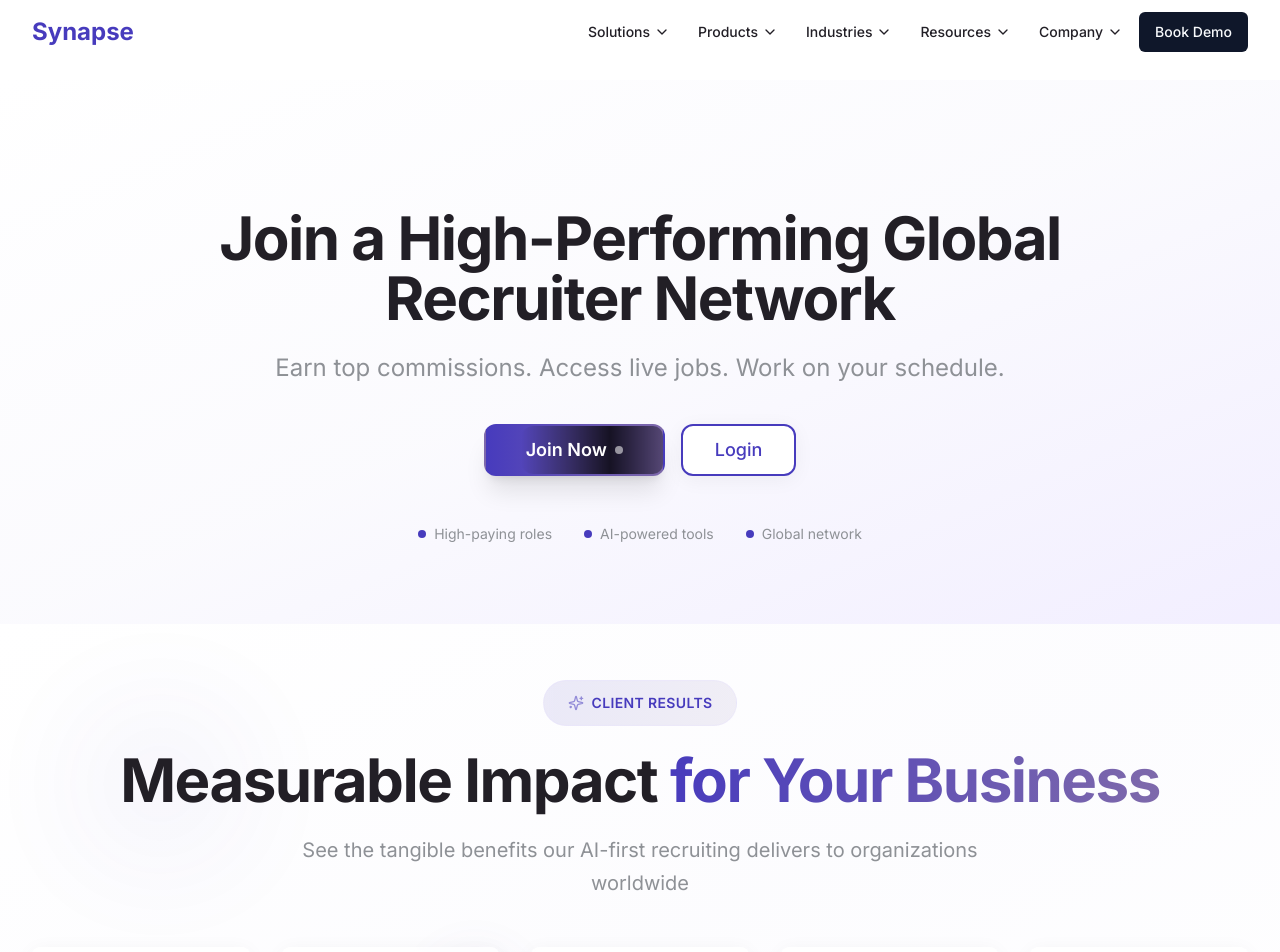
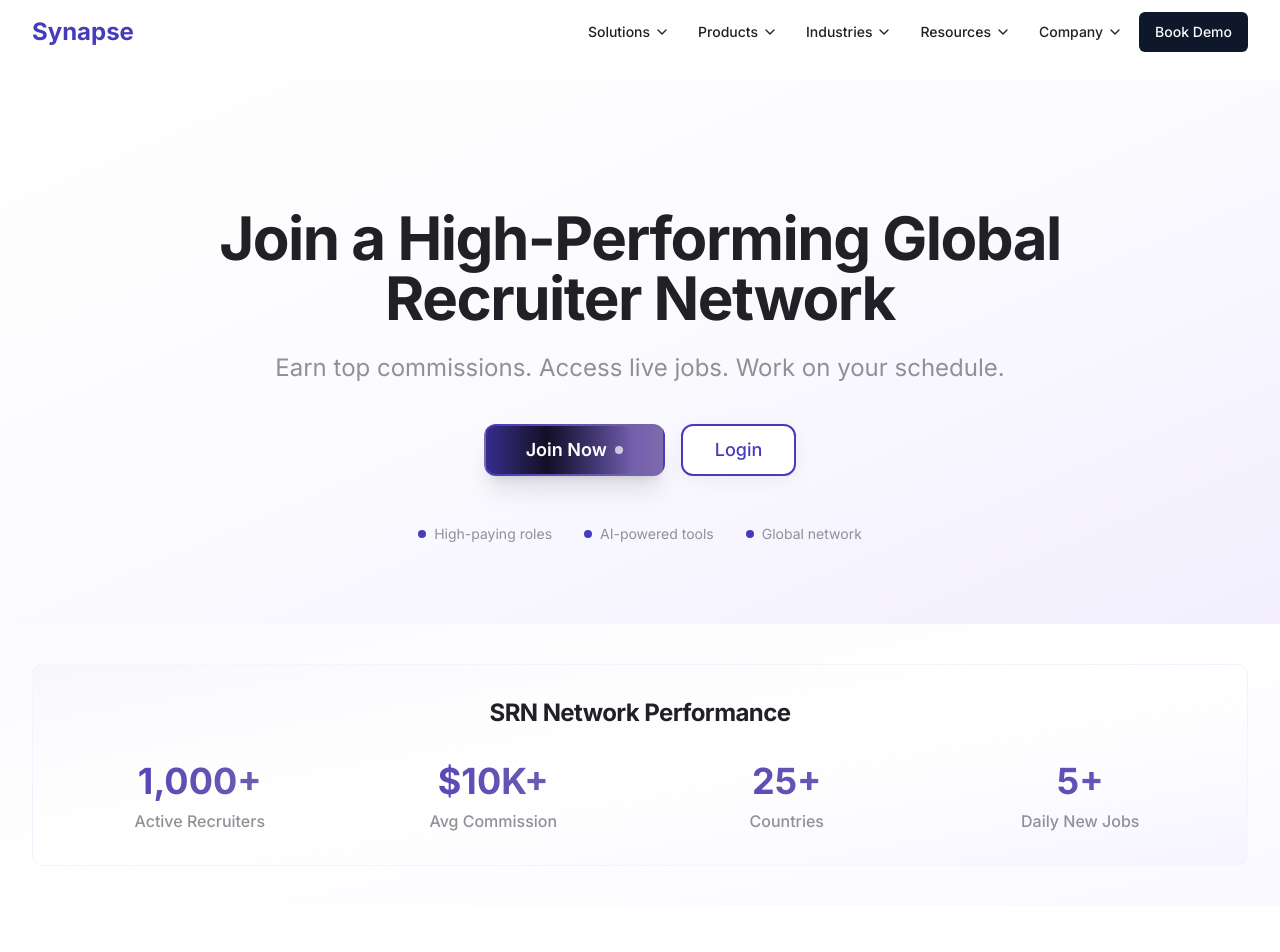
Before and after one commit to ashsynapse/synapse-talent-accelerator_TEST_N-JS, a React (Vite) app: page /recruiters in a window 1280 px wide. Shown: the top 952 px of the page. Built offline with nearby package versions, Linux system fonts and the light colour scheme.

Commit message:
Fix: Use recruiter KPIs in CTA section
Replaced client KPIs with recruiter KPIs in the RecruiterFinalCTASection of the /recruiters page.

```diff
--- /dev/null
+++ b/src/components/recruiter/RecruiterKPISection.tsx
@@ -0,0 +1,37 @@
+
+import React from "react";
+
+const RecruiterKPISection = () => {
+  const metrics = [
+    { label: "Active Recruiters", value: "1,000+" },
+    { label: "Avg Commission", value: "$10K+" },
+    { label: "Countries", value: "25+" },
+    { label: "Daily New Jobs", value: "5+" }
+  ];
+
+  return (
+    <section className="py-10 bg-gradient-to-br from-synapse-lighter/30 via-white to-synapse-light/20">
+      <div className="container-wide">
+        <div className="bg-gradient-to-br from-synapse-lighter/30 via-white to-synapse-light/20 rounded-xl p-8 border border-synapse-light/30">
+          <h3 className="text-2xl font-bold text-synapse-dark text-center mb-8">
+            SRN Network Performance
+          </h3>
+          <div className="grid grid-cols-2 md:grid-cols-4 gap-6">
+            {metrics.map((metric, index) => (
+              <div key={index} className="text-center">
+                <div className="text-3xl md:text-4xl font-bold bg-gradient-to-r from-synapse-primary to-synapse-secondary bg-clip-text text-transparent mb-2">
+                  {metric.value}
+                </div>
+                <div className="text-synapse-gray font-medium">
+                  {metric.label}
+                </div>
+              </div>
+            ))}
+          </div>
+        </div>
+      </div>
+    </section>
+  );
+};
+
+export default RecruiterKPISection;
--- a/src/components/recruiter/RecruiterTestimonialsSection.tsx
+++ b/src/components/recruiter/RecruiterTestimonialsSection.tsx
@@ -25,13 +25,6 @@ const RecruiterTestimonialsSection = () => {
     }
   ];
 
-  const metrics = [
-    { label: "Active Recruiters", value: "1,000+" },
-    { label: "Avg Commission", value: "$10K+" },
-    { label: "Countries", value: "25+" },
-    { label: "Daily New Jobs", value: "5+" }
-  ];
-
   return (
     <section className="section-padding bg-white">
       <div className="container-wide">
@@ -44,7 +37,7 @@ const RecruiterTestimonialsSection = () => {
           </p>
         </div>
 
-        <div className="grid md:grid-cols-3 gap-8 mb-16">
+        <div className="grid md:grid-cols-3 gap-8">
           {testimonials.map((testimonial, index) => (
             <Card key={index} className="border border-gray-100 shadow-soft hover:shadow-medium transition-shadow">
               <CardContent className="p-7">
@@ -61,24 +54,6 @@ const RecruiterTestimonialsSection = () => {
             </Card>
           ))}
         </div>
-
-        <div className="bg-gradient-to-br from-synapse-lighter/30 via-white to-synapse-light/20 rounded-xl p-8 border border-synapse-light/30">
-          <h3 className="text-2xl font-bold text-synapse-dark text-center mb-8">
-            SRN Network Performance
-          </h3>
-          <div className="grid grid-cols-2 md:grid-cols-4 gap-6">
-            {metrics.map((metric, index) => (
-              <div key={index} className="text-center">
-                <div className="text-3xl md:text-4xl font-bold bg-gradient-to-r from-synapse-primary to-synapse-secondary bg-clip-text text-transparent mb-2">
-                  {metric.value}
-                </div>
-                <div className="text-synapse-gray font-medium">
-                  {metric.label}
-                </div>
-              </div>
-            ))}
-          </div>
-        </div>
       </div>
     </section>
   );
--- a/src/pages/Recruiters.tsx
+++ b/src/pages/Recruiters.tsx
@@ -7,7 +7,7 @@ import HowItWorksRecruiterSection from "../components/recruiter/HowItWorksRecrui
 import WhyJoinSRNSection from "../components/recruiter/WhyJoinSRNSection";
 import IndustriesRecruiterSection from "../components/recruiter/IndustriesRecruiterSection";
 import RecruiterFinalCTASection from "../components/recruiter/RecruiterFinalCTASection";
-import KPIPerformanceSection from "../components/KPIPerformanceSection";
+import RecruiterKPISection from "../components/recruiter/RecruiterKPISection";
 
 const Recruiters = () => {
   return (
@@ -17,7 +17,7 @@ const Recruiters = () => {
     >
       <div className="min-h-screen">
         <RecruiterHeroSection />
-        <KPIPerformanceSection />
+        <RecruiterKPISection />
         <HowItWorksRecruiterSection />
         <WhyJoinSRNSection />
         <IndustriesRecruiterSection />
```
